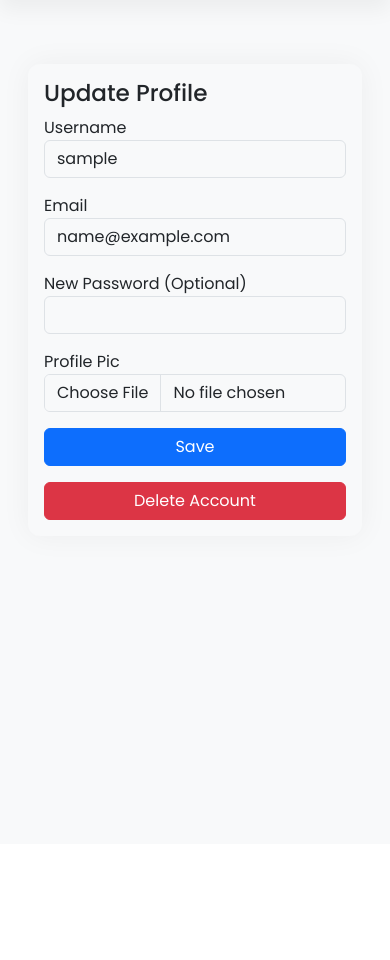
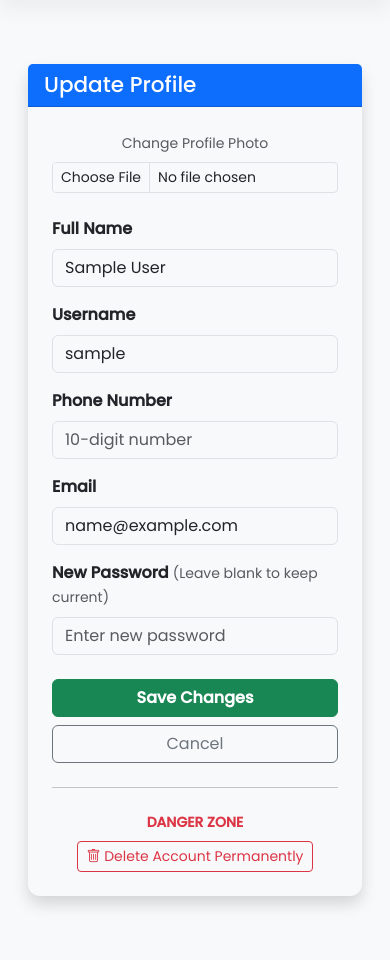
Before and after one commit to zoresominath/Final_FP, a Flask app: page /update_profile in a window 390 px wide. Shown: the part 188-1148 px from the top of the page. Before the commit the page ends 725 px from the top, so only its background shows below. Run offline with Flask 3, Linux system fonts and the light colour scheme; the visitor is signed in with stand-in values (Sample User, id 1).

```diff
--- a/app/models.py
+++ b/app/models.py
@@ -8,6 +8,12 @@ def load_user(user_id):
 
 class User(UserMixin, db.Model):
     id = db.Column(db.Integer, primary_key=True)
+
+    # --- NEW FIELDS ---
+    name = db.Column(db.String(150), nullable=True)
+    phone = db.Column(db.String(15), nullable=True)
+    # ------------------
+
     # The Unique ID column (A1, A2... B1...)
     unique_id = db.Column(db.String(20), unique=True, nullable=True)
 
@@ -32,7 +38,6 @@ class User(UserMixin, db.Model):
     meal_requests = db.relationship('MealRequest', backref='user', lazy=True)
     leave_requests = db.relationship('LeaveRequest', backref='user', lazy=True)
     feedback = db.relationship('Feedback', backref='user', lazy=True)
-    # Note: Notification is handled manually via to_user_id query usually
 
 class Subscription(db.Model):
     id = db.Column(db.Integer, primary_key=True)
@@ -89,5 +94,5 @@ class Payment(db.Model):
     user_id = db.Column(db.Integer, db.ForeignKey('user.id'), nullable=False)
     amount = db.Column(db.Float, nullable=False)
     timestamp = db.Column(db.DateTime, default=datetime.utcnow)
-    transaction_id = db.Column(db.String(100), nullable=True) # Used for Unique ID
+    transaction_id = db.Column(db.String(100), nullable=True)
     status = db.Column(db.String(20), default='Pending')
--- a/app/routes.py
+++ b/app/routes.py
@@ -37,52 +37,59 @@ def register():
     if current_user.is_authenticated: return redirect(url_for('main.dashboard'))
 
     if request.method == 'POST':
+        # 1. Get Data
+        name = request.form.get('name', '').strip()  # NEW
+        phone = request.form.get('phone', '').strip() # NEW
         username = request.form['username'].strip()
         email = request.form['email'].strip().lower()
         dob_raw = request.form.get('dob')
         password_raw = request.form['password']
         form_admin_code = request.form.get('admin_code', '').strip()
 
-        # Determine User Type
+        # 2. VALIDATION LOGIC
+        error = None
+
+        if not name:
+            error = "Full Name is required."
+
+        # Phone Validation: Must be numbers only and exactly 10 digits
+        elif not phone.isdigit() or len(phone) != 10:
+            error = "Invalid Phone Number. Must be exactly 10 digits."
+
+        elif not is_valid_username(username):
+            error = 'Invalid username. Use letters and numbers only.'
+
+        elif not is_strong_password(password_raw):
+            error = 'Weak password. Must be 8+ chars.'
+
+        elif User.query.filter_by(username=username).first():
+            error = 'Username taken.'
+
+        # Check Owner Limit
         user_type = 'owner' if form_admin_code == current_app.config.get('SECRET_ADMIN_CODE') else 'customer'
+        if not error and user_type == 'owner':
+            existing_owners = User.query.filter_by(user_type='owner').count()
+            if existing_owners >= 2:
+                error = 'Maximum number of owners (2) reached.'
+
+        # 3. IF ERROR, RENDER TEMPLATE (Do not redirect)
+        # This keeps the 'request.form' data available in the HTML so inputs don't disappear
+        if error:
+            flash(error, 'danger')
+            return render_template('register.html')
+
+        # 4. Success Logic
         gender = request.form.get('gender', 'Male')
         mess_type = request.form.get('mess_type', 'Two Time')
 
-        # Validation
-        if not is_valid_username(username):
-            flash('Invalid username. Use letters and numbers only.', 'danger')
-            return redirect(url_for('main.register'))
-
-        if not is_strong_password(password_raw):
-            flash('Weak password. Must be 8+ chars.', 'danger')
-            return redirect(url_for('main.register'))
-
-        if User.query.filter_by(username=username).first():
-            flash('Username taken.', 'danger')
-            return redirect(url_for('main.register'))
-
-        # --- 2-OWNER LIMIT CHECK ---
-        if user_type == 'owner':
-            existing_owners = User.query.filter_by(user_type='owner').count()
-            if existing_owners >= 2:
-                flash('Maximum number of owners (2) reached.', 'danger')
-                return redirect(url_for('main.register'))
-
-        # Pricing Logic
         monthly_charge = 0.0
         cost_per_meal = 0.0
 
         if mess_type == 'One Time':
-            if gender == 'Male':
-                monthly_charge = Config.MALE_ONE_TIME
-            else:
-                monthly_charge = Config.FEMALE_ONE_TIME
+            monthly_charge = Config.MALE_ONE_TIME if gender == 'Male' else Config.FEMALE_ONE_TIME
             cost_per_meal = monthly_charge / 30.0
         else:
-            if gender == 'Male':
-                monthly_charge = Config.MALE_MONTHLY
-            else:
-                monthly_charge = Config.FEMALE_MONTHLY
+            monthly_charge = Config.MALE_MONTHLY if gender == 'Male' else Config.FEMALE_MONTHLY
             cost_per_meal = monthly_charge / 60.0
 
         image_url = None
@@ -92,19 +99,16 @@ def register():
 
         dob = datetime.strptime(dob_raw, "%Y-%m-%d").date() if dob_raw else None
 
-        # --- ID GENERATION LOGIC ---
         if user_type == 'owner':
-            if User.query.filter_by(unique_id='Z9999').first():
-                unique_id = 'Z9998'
-            else:
-                unique_id = 'Z9999'
+            unique_id = 'Z9998' if User.query.filter_by(unique_id='Z9999').first() else 'Z9999'
         else:
             last_customer = User.query.filter_by(user_type='customer').order_by(User.id.desc()).first()
             last_id_str = last_customer.unique_id if last_customer else None
             unique_id = generate_next_customer_id(last_id_str)
-        # ---------------------------
 
         u = User(
+            name=name,      # Save Name
+            phone=phone,    # Save Phone
             username=username,
             email=email,
             password=generate_password_hash(password_raw),
@@ -267,17 +271,37 @@ def view_user(user_id):
 def update_profile():
     u = User.query.get(current_user.id)
     if request.method == 'POST':
+        # Get Data
+        new_name = request.form.get('name', '').strip()
+        new_phone = request.form.get('phone', '').strip()
+
+        # Validation
+        if not new_name:
+            flash("Name cannot be empty.", "danger")
+            return redirect(url_for('main.update_profile'))
+
+        if new_phone and (not new_phone.isdigit() or len(new_phone) != 10):
+            flash("Invalid phone number.", "danger")
+            return redirect(url_for('main.update_profile'))
+
+        # Update Fields
+        u.name = new_name
+        u.phone = new_phone
         u.username = request.form['username']
         u.email = request.form['email']
+
         if request.form.get('password'):
             u.password = generate_password_hash(request.form['password'])
+
         file = request.files.get('image')
         if file and file.filename:
             image_url = upload_file(file)
             if image_url: u.image_filename = image_url
+
         db.session.commit()
-        flash('Updated.', 'success')
+        flash('Profile Updated.', 'success')
         return redirect(url_for('main.dashboard'))
+
     return render_template('update_profile.html', u=u)
 
 @bp.route('/delete_account', methods=['POST'])
--- a/app/templates/update_profile.html
+++ b/app/templates/update_profile.html
@@ -2,37 +2,74 @@
 
 {% block content %}
 <div class="container py-5">
-    <div class="card mx-auto" style="max-width: 500px;">
-        <div class="card-body">
-            <h3>Update Profile</h3>
+    <div class="card mx-auto shadow" style="max-width: 600px;">
+        <div class="card-header bg-primary text-white">
+            <h4 class="mb-0">Update Profile</h4>
+        </div>
+        <div class="card-body p-4">
 
             <form method="POST" enctype="multipart/form-data">
                 <input type="hidden" name="csrf_token" value="{{ csrf_token() }}">
 
+                <div class="text-center mb-4">
+                    {% if u.image_filename %}
+                        {% if 'http' in u.image_filename %}
+                            <img src="{{ u.image_filename }}" class="rounded-circle mb-2" style="width: 100px; height: 100px; object-fit: cover; border: 3px solid #dee2e6;">
+                        {% else %}
+                            <img src="{{ url_for('static', filename='profile_pics/' + u.image_filename) }}" class="rounded-circle mb-2" style="width: 100px; height: 100px; object-fit: cover; border: 3px solid #dee2e6;">
+                        {% endif %}
+                    {% endif %}
+                    <div>
+                        <label class="form-label small text-muted">Change Profile Photo</label>
+                        <input name="image" type="file" class="form-control form-control-sm mx-auto" style="max-width: 300px;">
+                    </div>
+                </div>
+
                 <div class="mb-3">
-                    <label>Username</label>
-                    <input name="username" class="form-control" value="{{ u.username }}" required>
+                    <label class="form-label fw-bold">Full Name</label>
+                    <input name="name" class="form-control" value="{{ u.name or '' }}" placeholder="Enter full name" required>
                 </div>
+
+                <div class="row g-3 mb-3">
+                    <div class="col-md-6">
+                        <label class="form-label fw-bold">Username</label>
+                        <input name="username" class="form-control" value="{{ u.username }}" required>
+                    </div>
+                    <div class="col-md-6">
+                        <label class="form-label fw-bold">Phone Number</label>
+                        <input name="phone" type="tel" class="form-control" value="{{ u.phone or '' }}"
+                               pattern="[0-9]{10}" title="Please enter exactly 10 digits" placeholder="10-digit number" required>
+                    </div>
+                </div>
+
                 <div class="mb-3">
-                    <label>Email</label>
-                    <input name="email" class="form-control" value="{{ u.email }}" required>
+                    <label class="form-label fw-bold">Email</label>
+                    <input name="email" type="email" class="form-control" value="{{ u.email }}" required>
                 </div>
-                <div class="mb-3">
-                    <label>New Password (Optional)</label>
-                    <input name="password" type="password" class="form-control">
+
+                <div class="mb-4">
+                    <label class="form-label fw-bold">New Password <small class="text-muted fw-normal">(Leave blank to keep current)</small></label>
+                    <input name="password" type="password" class="form-control" placeholder="Enter new password">
                 </div>
-                <div class="mb-3">
-                    <label>Profile Pic</label>
-                    <input name="image" type="file" class="form-control">
+
+                <div class="d-grid gap-2">
+                    <button class="btn btn-success fw-bold">Save Changes</button>
+                    <a href="{{ url_for('main.dashboard') }}" class="btn btn-outline-secondary">Cancel</a>
                 </div>
-                <button class="btn btn-primary w-100">Save</button>
             </form>
 
-            <form method="POST" action="{{ url_for('main.delete_account') }}" class="mt-3">
-                <input type="hidden" name="csrf_token" value="{{ csrf_token() }}">
+            <hr class="my-4">
 
-                <button class="btn btn-danger w-100" onclick="return confirm('Are you sure you want to delete your account permanently? This cannot be undone.')">Delete Account</button>
-            </form>
+            <div class="text-center">
+                <p class="text-danger small fw-bold text-uppercase mb-2">Danger Zone</p>
+                <form method="POST" action="{{ url_for('main.delete_account') }}">
+                    <input type="hidden" name="csrf_token" value="{{ csrf_token() }}">
+                    <button class="btn btn-outline-danger btn-sm" onclick="return confirm('Are you sure you want to delete your account permanently? This cannot be undone.')">
+                        <i class="bi bi-trash"></i> Delete Account Permanently
+                    </button>
+                </form>
+            </div>
+
         </div>
     </div>
 </div>
```
Also changed, not shown: app/templates/dashboard_owner.html (+11 -5 lines), app/templates/register.html (+35 -24 lines).
